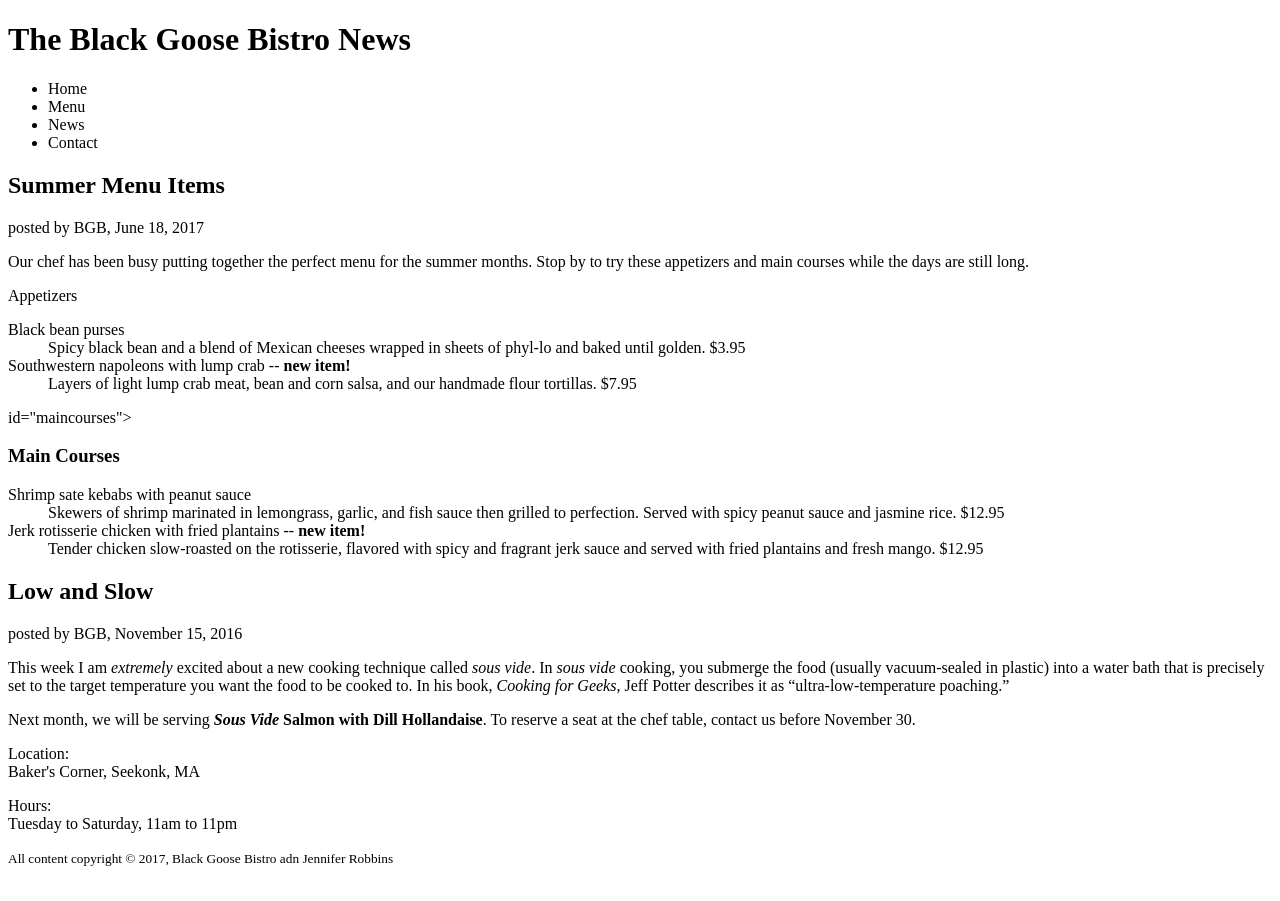
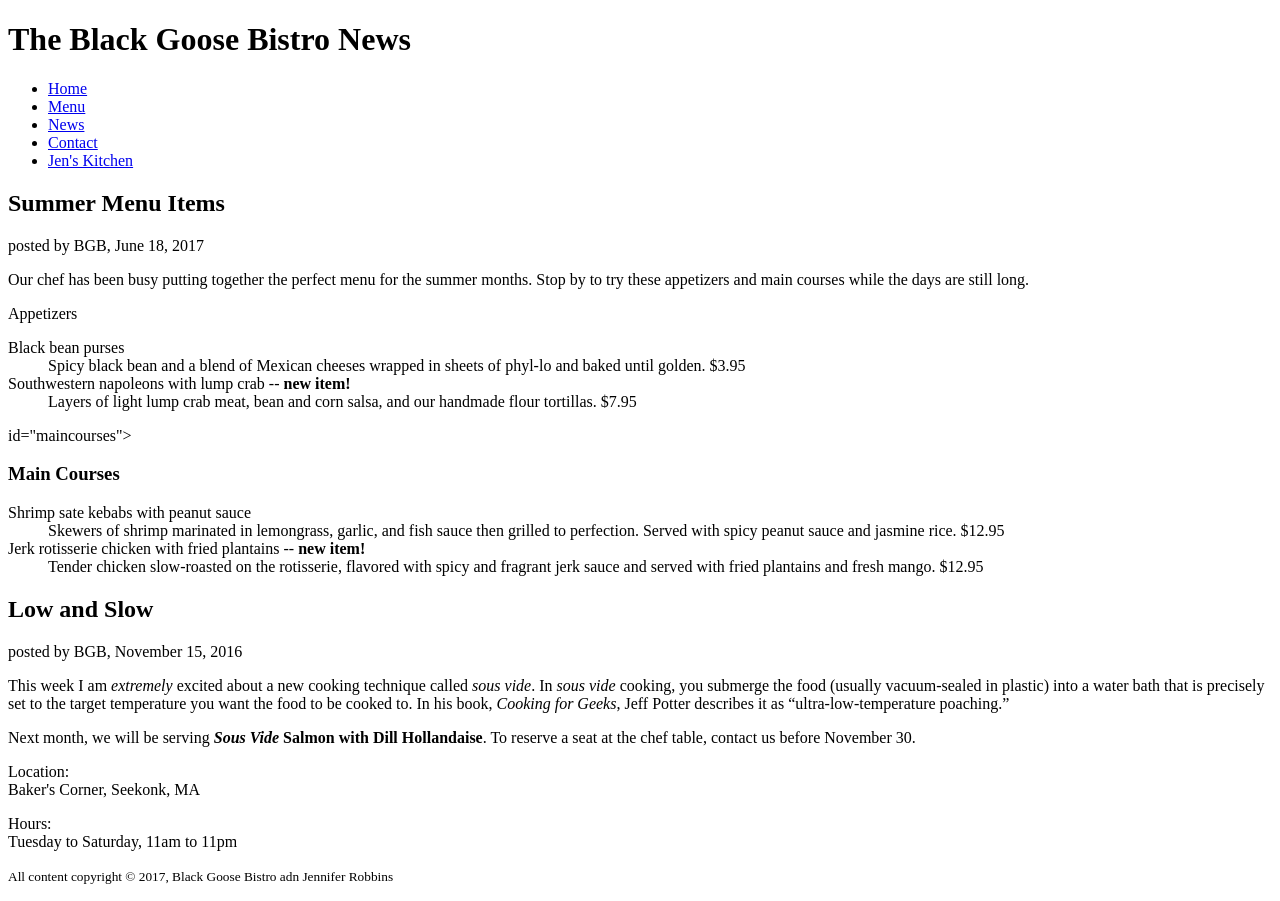
Before and after one commit to vsilva324/fid, a plain HTML site: page bistro/bgnews.html in a window 1280 px wide. Drawn offline with Linux system fonts and the light colour scheme.

Commit message:
Add files via upload

```diff
--- a/bistro/bgnews.html
+++ b/bistro/bgnews.html
@@ -9,9 +9,14 @@
 <body>
 
 <header>
-<h1>The Black Goose Bistro News</h1><nav>
+<h1>The Black Goose Bistro News</h1>
+<nav>
     <ul>
-        <li>Home</li>  <li>Menu</li>    <li>News</li>    <li>Contact</li>
+        <li><a href="index.html">Home</a></li>
+        <li><a href="menu.html">Menu</a></li>
+         <li><a href="bgnews.html">News</a></li>
+         <li><a href="contact.html">Contact</a></li>
+         <li><a href="jenskitchen/jenskitchen.html">Jen's Kitchen</a></li>
     </ul>
 </nav>
 </header><article>  <header>
```
